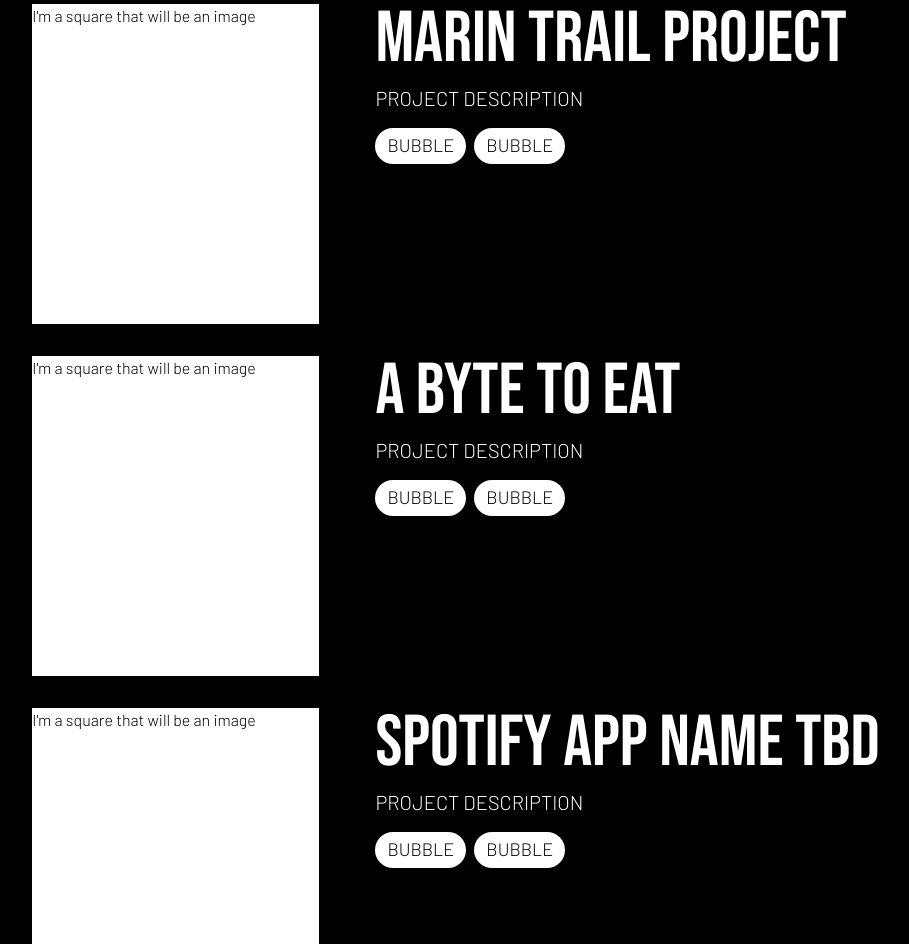
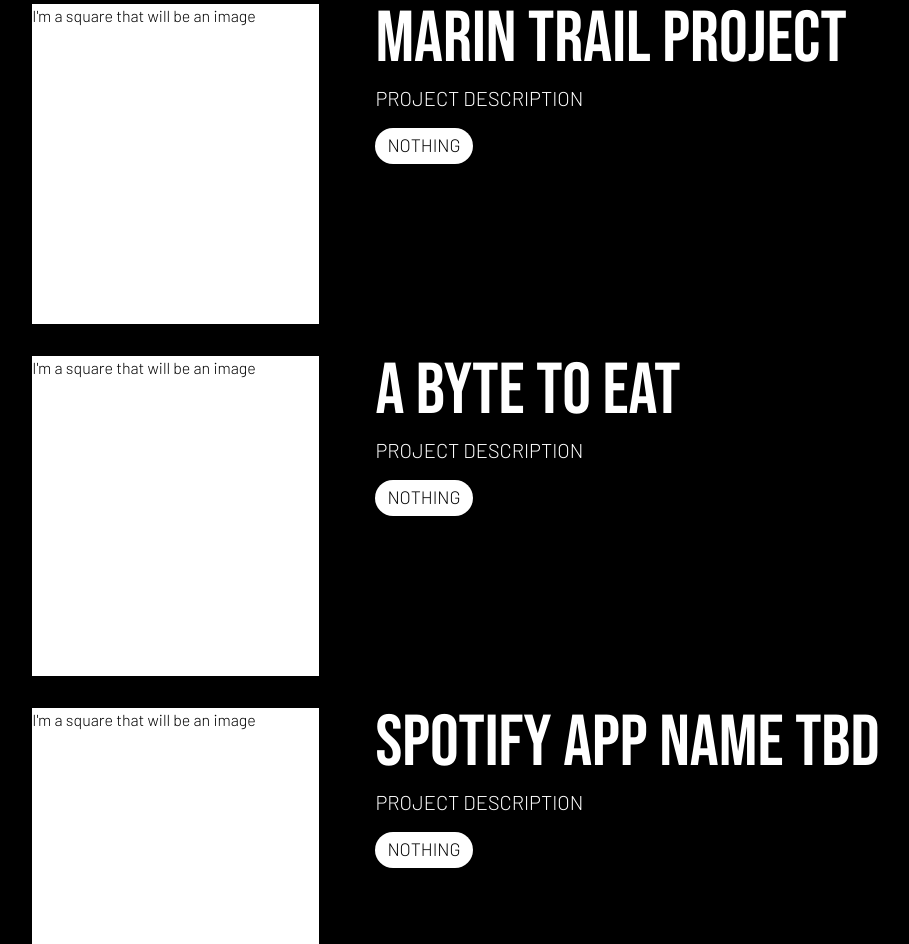
Before and after one commit to cadesmith/PortfolioSite, a Next.js app: page /projects in a window 1280 px wide. Shown: the part 188-1132 px from the top of the page, without its empty margins (181-1090 px from the left). Built offline with nearby package versions, Linux system fonts and the light colour scheme.

Commit message:
worked on project page and bubble component

```diff
--- a/app/about/page.tsx
+++ b/app/about/page.tsx
@@ -1,6 +1,8 @@
 import Image from 'next/image'
 import Portrait from './CadeSmith.jpg'
+import { Bebas_Neue } from 'next/font/google'
 
+const bebas = Bebas_Neue({ weight: "400", subsets: ["latin"] })
 
 export default function About() {
     return (
@@ -17,8 +19,8 @@ export default function About() {
             />
           </div>
           <div className="flex flex-col text-white w-1/3 pl-10 mt-auto mb-20">
-            <div className="">
-              <h2>Hi, I'm Cade.</h2>
+            <div className="text-">
+              <h1 className={bebas.className}>Hi, I'm Cade.</h1>
             </div>
             <div>
               <p>I'm a developer, photographer, and graphic artist based in San Francisco, California. Growing up near Silicon Valley,
--- a/app/components/ArtTile.tsx
+++ b/app/components/ArtTile.tsx
@@ -15,7 +15,7 @@ export default function ArtTile({ category, image, link}: any) {
         <div className='h-4/5 w-full bg-white'>
             <p>This is where an image will go</p>
         </div>``
-        <div className='flex place-items-center text-7xl text-white mt-8 ml-2'>
+        <div className='flex place-items-center text-white mt-8 ml-2'>
             <h1 className={bebas.className}>{category}</h1>
             <Link href={link} className='text-5xl ml-4 mb-4 transition-transform duration-300
             ease-in-out hover:translate-x-1/5'>&#10132;</Link>
--- a/app/components/Bubble.tsx
+++ b/app/components/Bubble.tsx
@@ -1,9 +1,9 @@
 import React from 'react'
 
-export default function Bubble({ tech}: any) {
+export default function Bubble({tech}: any) {
   return (
     <div className='inline-flex rounded-full h-9 bg-white px-3 items-center pb-0.5'>
-        <p className='text-black text-lg'>BUBBLE</p>
+        <p className='text-black text-lg'>{tech}</p>
     </div>
   )
 }
--- a/app/components/Navbar.tsx
+++ b/app/components/Navbar.tsx
@@ -16,7 +16,7 @@ export default function Navbar() {
       <nav className='h-24 bg-black text-white grid grid-cols-5 place-items-center'>
         <Link href="/">HOME</Link>
         <Link href="/projects">PROJECTS</Link>
-        <div className='text-7xl pt-4'>
+        <div className='pt-4'>
           <h1 className={bebas.className}>CADE SMITH</h1>
         </div>
         <Link href="/art">ART</Link>
--- a/app/components/Project.tsx
+++ b/app/components/Project.tsx
@@ -4,8 +4,6 @@ import { Bebas_Neue } from 'next/font/google'
 import Bubble from './Bubble'
 
 const bebas = Bebas_Neue({ weight: "400", subsets: ["latin"] })
-
-// Need to pass props and format well
 
 export default function Project({ title, description, image, stack}: any) {
   return (
@@ -15,15 +13,16 @@ export default function Project({ title, description, image, stack}: any) {
             I'm a square that will be an image
           </div>
           <div className="flex-col w-2/3 text-white h-80">
-            <div className='text-7xl'>
+            <div>
               <h1 className={bebas.className}>{title}</h1>
             </div>
             <div className='text-xl mt-2'>
               <p>PROJECT DESCRIPTION</p>
             </div>
             <div className='mt-4 space-x-2'>
-              <Bubble/>
-              <Bubble/>
+              {stack.map((tech: string, index: number) => (
+                <Bubble key={index} tech={tech} />
+              ))}
             </div>
           </div>
       </div>
--- a/app/global.css
+++ b/app/global.css
@@ -9,3 +9,7 @@ body {
 nav a:hover {
     @apply text-gray-300;
 }
+
+h1 {
+    @apply text-7xl;
+}
--- a/app/projects/page.tsx
+++ b/app/projects/page.tsx
@@ -6,15 +6,19 @@ export default function Projects() {
     <div className='mt-10 mb-10'>
       <Project
         title={'MARIN TRAIL PROJECT'}
+        stack={['NOTHING']}
       />
       <Project
         title={'A BYTE TO EAT'}
+        stack={['NOTHING']}
       />
       <Project
         title={'SPOTIFY APP NAME TBD'}
+        stack={['NOTHING']}
       />
       <Project
         title={'PORTFOLIO WEBSITE'}
+        stack={['NEXT.JS', 'TYPESCRIPT', 'TAILWINDCSS', 'GSAP']}
       />
     </div>
   )
```
